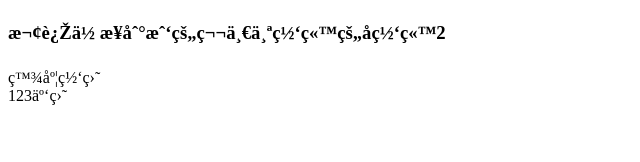
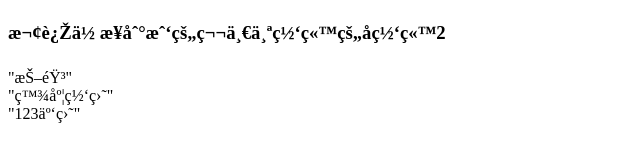
Before and after one commit to dong20160523/dong20160523.github.io, a plain HTML site: page 456.html in a window 1280 px wide. Shown: the whole page, without its empty margins (0-640 px from the left). Drawn offline with Linux system fonts and the light colour scheme.

Commit message:
Add files via upload

```diff
--- a/456.html
+++ b/456.html
@@ -2,13 +2,14 @@
 <html lang="en">
     <head>
         <mata charset="UTF-8">
-        <mata http-equiv="X-UA-Compatible" content="IE=edge">
-        <mata name="viewport" content="width=device-width, initial-scale=1.0">
+        <mata http-equiv="X-UA-Compatible" content="IE=edge"/>
+        <mata name="viewport" content="width=device-width, initial-scale=1.0"/>
         <title>我的第一个网站</title>
     </head>
     <body>
         <h3>欢迎你来到我的第一个网站的子网站2</h3>
-        <cd href="https://pan.baidu.com">百度网盘<br/></cd>
-        <ef href="https://www.123pan.com">123云盘<br/></ef>
+        <ab href="https://www.douyin.com">"抖音"<br/></ab>
+        <cd href="https://pan.baidu.com">"百度网盘"<br/></cd>
+        <ef href="https://www.123pan.com">"123云盘"<br/></ef>
     </body>
 </html>
```
